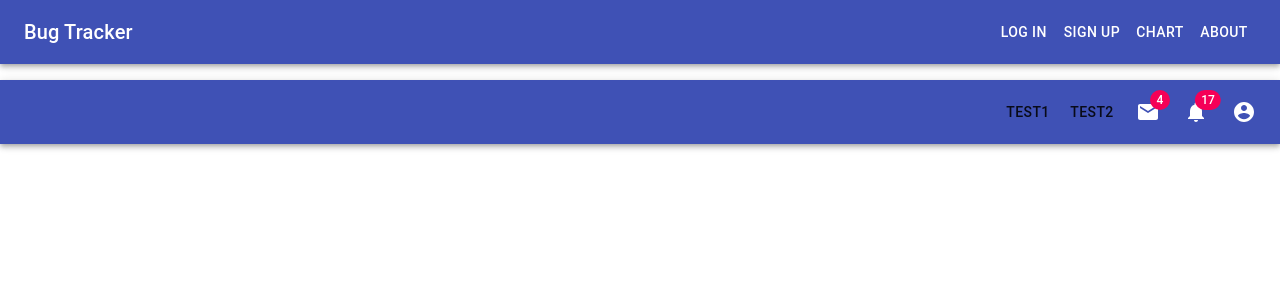
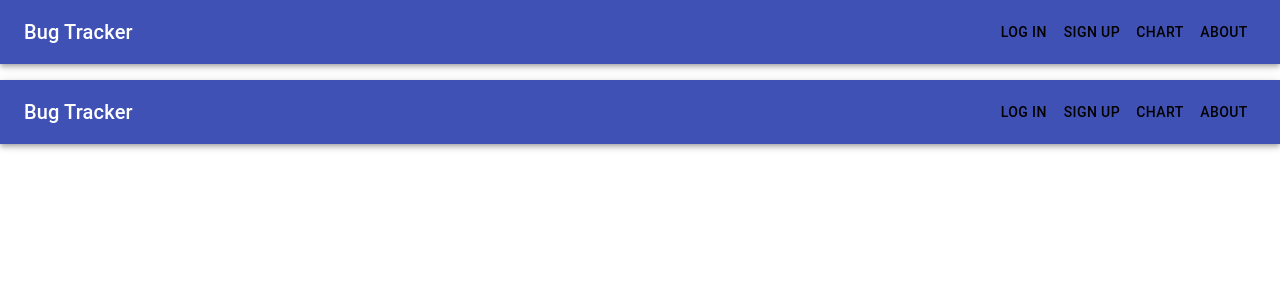
Before and after one commit to Prashant2303/Bug_Tracker, a React (Create React App) app: page /menu in a window 1280 px wide. Shown: the top 300 px of the page. Built offline with nearby package versions, Linux system fonts and the light colour scheme.

Commit message:
Improved Mobile Menu

```diff
--- a/db.json
+++ b/db.json
@@ -53,7 +53,7 @@
       "lname": "Stark",
       "email": "pk@123.com",
       "phone": "1234567890",
-      "pass": "pepperpotts",
+      "pass": "123456",
       "location": null
     },
     {
--- a/src/App.js
+++ b/src/App.js
@@ -57,26 +57,9 @@ function App() {
     <Router>
 
         <div className={classes.root}>
-            <AppBar position="relative">
-                <Toolbar>
-                {/* <IconButton edge="start" className={classes.menuButton} color="inherit" aria-label="menu">
-                    <MenuIcon />
-                </IconButton> */}
-                <Typography variant="h6" className={classes.title}>
-                    <NavLink exact activeClassName="active" style={{color:'white',textDecorationLine:'none'}} to="/">Bug Tracker</NavLink>
-                </Typography>
-                {/* <Button><NavLink exact activeClassName={classes.activeButton} className={classes.menuButtons} to="/issues">Issues</NavLink></Button> */}
+          <PrimarySearchAppBar/>
+        </div>
 
-                {isLoggedIn?<Button color="inherit" onClick={handleLogout}>Log Out</Button>:<>
-                  <Button><NavLink exact activeClassName={classes.activeButton} className={classes.menuButtons} to="/login">Log In</NavLink></Button>
-                  <Button><NavLink exact activeClassName={classes.activeButton} className={classes.menuButtons} to="/signup">Sign Up</NavLink></Button>
-                </>}
-                <Button><NavLink exact activeClassName={classes.activeButton} className={classes.menuButtons} to="/chart">Chart</NavLink></Button>
-                <Button><NavLink exact activeClassName={classes.activeButton} className={classes.menuButtons} to="/about">About</NavLink></Button>
-
-                </Toolbar>
-            </AppBar>
-        </div>
         {/* <Link to='/' >About</Link>
         <Link style={{marginLeft:20}} to='/issues' >Issues</Link> */}
         {/* <NavLink exact activeClassName="active" to="/">About</NavLink>
--- a/src/comps/Menu.js
+++ b/src/comps/Menu.js
@@ -1,10 +1,13 @@
 import React from 'react';
 import { fade, makeStyles } from '@material-ui/core/styles';
-import { AppBar, Toolbar, IconButton, Menu, MenuItem, Badge, Button } from '@material-ui/core';
+import { AppBar, Toolbar, IconButton, Menu, MenuItem, Badge, Button, Typography } from '@material-ui/core';
 import AccountCircle from '@material-ui/icons/AccountCircle';
 import MailIcon from '@material-ui/icons/Mail';
 import NotificationsIcon from '@material-ui/icons/Notifications';
 import MoreIcon from '@material-ui/icons/MoreVert';
+import { NavLink } from 'react-router-dom';
+import { useSelector, useDispatch } from 'react-redux';
+import { login } from '../redux/userSlice';
 
 const useStyles = makeStyles((theme) => ({
   grow: {
@@ -12,36 +15,6 @@ const useStyles = makeStyles((theme) => ({
   },
   menuButton: {
     marginRight: theme.spacing(2),
-  },
-  title: {
-    display: 'none',
-    [theme.breakpoints.up('sm')]: {
-      display: 'block',
-    },
-  },
-  search: {
-    position: 'relative',
-    borderRadius: theme.shape.borderRadius,
-    backgroundColor: fade(theme.palette.common.white, 0.15),
-    '&:hover': {
-      backgroundColor: fade(theme.palette.common.white, 0.25),
-    },
-    marginRight: theme.spacing(2),
-    marginLeft: 0,
-    width: '100%',
-    [theme.breakpoints.up('sm')]: {
-      marginLeft: theme.spacing(3),
-      width: 'auto',
-    },
-  },
-  searchIcon: {
-    padding: theme.spacing(0, 2),
-    height: '100%',
-    position: 'absolute',
-    pointerEvents: 'none',
-    display: 'flex',
-    alignItems: 'center',
-    justifyContent: 'center',
   },
   inputRoot: {
     color: 'inherit',
@@ -68,9 +41,27 @@ const useStyles = makeStyles((theme) => ({
       display: 'none',
     },
   },
+  menuButtons: {
+    color:'black',
+    textDecoration:'none'
+  },
+  activeButton:{
+    color:'lightgrey'
+  }
 }));
 
 export default function PrimarySearchAppBar() {
+
+  const isLoggedIn = useSelector(state=>state.user.loginStatus);
+  console.log(isLoggedIn)
+  const dispatch = useDispatch();
+
+  const handleLogout = () => {
+    localStorage.removeItem('user')
+    dispatch(login(false))
+    // history.push('/');
+  }
+
   const classes = useStyles();
   const [anchorEl, setAnchorEl] = React.useState(null);
   const [mobileMoreAnchorEl, setMobileMoreAnchorEl] = React.useState(null);
@@ -95,21 +86,21 @@ export default function PrimarySearchAppBar() {
     setMobileMoreAnchorEl(event.currentTarget);
   };
 
-  const menuId = 'primary-search-account-menu';
-  const renderMenu = (
-    <Menu
-      anchorEl={anchorEl}
-      anchorOrigin={{ vertical: 'top', horizontal: 'right' }}
-      id={menuId}
-      keepMounted
-      transformOrigin={{ vertical: 'top', horizontal: 'right' }}
-      open={isMenuOpen}
-      onClose={handleMenuClose}
-    >
-      <MenuItem onClick={handleMenuClose}>Profile</MenuItem>
-      <MenuItem onClick={handleMenuClose}>My account</MenuItem>
-    </Menu>
-  );
+  // const menuId = 'primary-search-account-menu';
+  // const renderMenu = (
+  //   <Menu
+  //     anchorEl={anchorEl}
+  //     anchorOrigin={{ vertical: 'top', horizontal: 'right' }}
+  //     id={menuId}
+  //     keepMounted
+  //     transformOrigin={{ vertical: 'top', horizontal: 'right' }}
+  //     open={isMenuOpen}
+  //     onClose={handleMenuClose}
+  //   >
+  //     <MenuItem  onClick={handleMenuClose}>Profile</MenuItem>
+  //     <MenuItem onClick={handleMenuClose}>My account</MenuItem>
+  //   </Menu>
+  // );
 
   const mobileMenuId = 'primary-search-account-menu-mobile';
   const renderMobileMenu = (
@@ -122,7 +113,7 @@ export default function PrimarySearchAppBar() {
       open={isMobileMenuOpen}
       onClose={handleMobileMenuClose}
     >
-      <MenuItem>
+      {/* <MenuItem>
         <IconButton aria-label="show 4 new mails" color="inherit">
           <Badge badgeContent={4} color="secondary">
             <MailIcon />
@@ -148,7 +139,16 @@ export default function PrimarySearchAppBar() {
           <AccountCircle />
         </IconButton>
         <p>Profile</p>
-      </MenuItem>
+      </MenuItem> */}
+      {isLoggedIn?
+        <MenuItem onClick={handleMenuClose}> <Button color="inherit" onClick={handleLogout}>Log Out</Button> </MenuItem>
+      :<>
+       <MenuItem onClick={handleMenuClose}> <Button><NavLink exact activeClassName={classes.activeButton} className={classes.menuButtons} to="/login">Log In</NavLink></Button> </MenuItem>
+       <MenuItem onClick={handleMenuClose}> <Button><NavLink exact activeClassName={classes.activeButton} className={classes.menuButtons} to="/signup">Sign Up</NavLink></Button> </MenuItem>
+      </>}
+      <MenuItem onClick={handleMenuClose}> <Button><NavLink exact activeClassName={classes.activeButton} className={classes.menuButtons} to="/chart">Chart</NavLink></Button> </MenuItem>
+      <MenuItem onClick={handleMenuClose}> <Button><NavLink exact activeClassName={classes.activeButton} className={classes.menuButtons} to="/about">About</NavLink></Button> </MenuItem>
+
     </Menu>
   );
 
@@ -156,21 +156,20 @@ export default function PrimarySearchAppBar() {
     <div className={classes.grow}>
       <AppBar position="static">
         <Toolbar>
+          <Typography variant="h6">
+              <NavLink exact activeClassName="active" style={{color:'white',textDecorationLine:'none'}} to="/">Bug Tracker</NavLink>
+          </Typography>
           <div className={classes.grow} />
           <div className={classes.sectionDesktop}>
-              <Button>Test1</Button>
-              <Button>Test2</Button>
-            <IconButton aria-label="show 4 new mails" color="inherit">
-              <Badge badgeContent={4} color="secondary">
-                <MailIcon />
-              </Badge>
-            </IconButton>
-            <IconButton aria-label="show 17 new notifications" color="inherit">
-              <Badge badgeContent={17} color="secondary">
-                <NotificationsIcon />
-              </Badge>
-            </IconButton>
-            <IconButton
+
+          {isLoggedIn?<Button color="inherit" onClick={handleLogout}>Log Out</Button>:<>
+            <Button><NavLink exact activeClassName={classes.activeButton} className={classes.menuButtons} to="/login">Log In</NavLink></Button>
+            <Button><NavLink exact activeClassName={classes.activeButton} className={classes.menuButtons} to="/signup">Sign Up</NavLink></Button>
+          </>}
+          <Button><NavLink exact activeClassName={classes.activeButton} className={classes.menuButtons} to="/chart">Chart</NavLink></Button>
+          <Button><NavLink exact activeClassName={classes.activeButton} className={classes.menuButtons} to="/about">About</NavLink></Button>
+
+            {/* <IconButton
               edge="end"
               aria-label="account of current user"
               aria-controls={menuId}
@@ -179,7 +178,7 @@ export default function PrimarySearchAppBar() {
               color="inherit"
             >
               <AccountCircle />
-            </IconButton>
+            </IconButton> */}
           </div>
           <div className={classes.sectionMobile}>
             <IconButton
@@ -195,7 +194,7 @@ export default function PrimarySearchAppBar() {
         </Toolbar>
       </AppBar>
       {renderMobileMenu}
-      {renderMenu}
+      {/* {renderMenu} */}
     </div>
   );
 }
```
